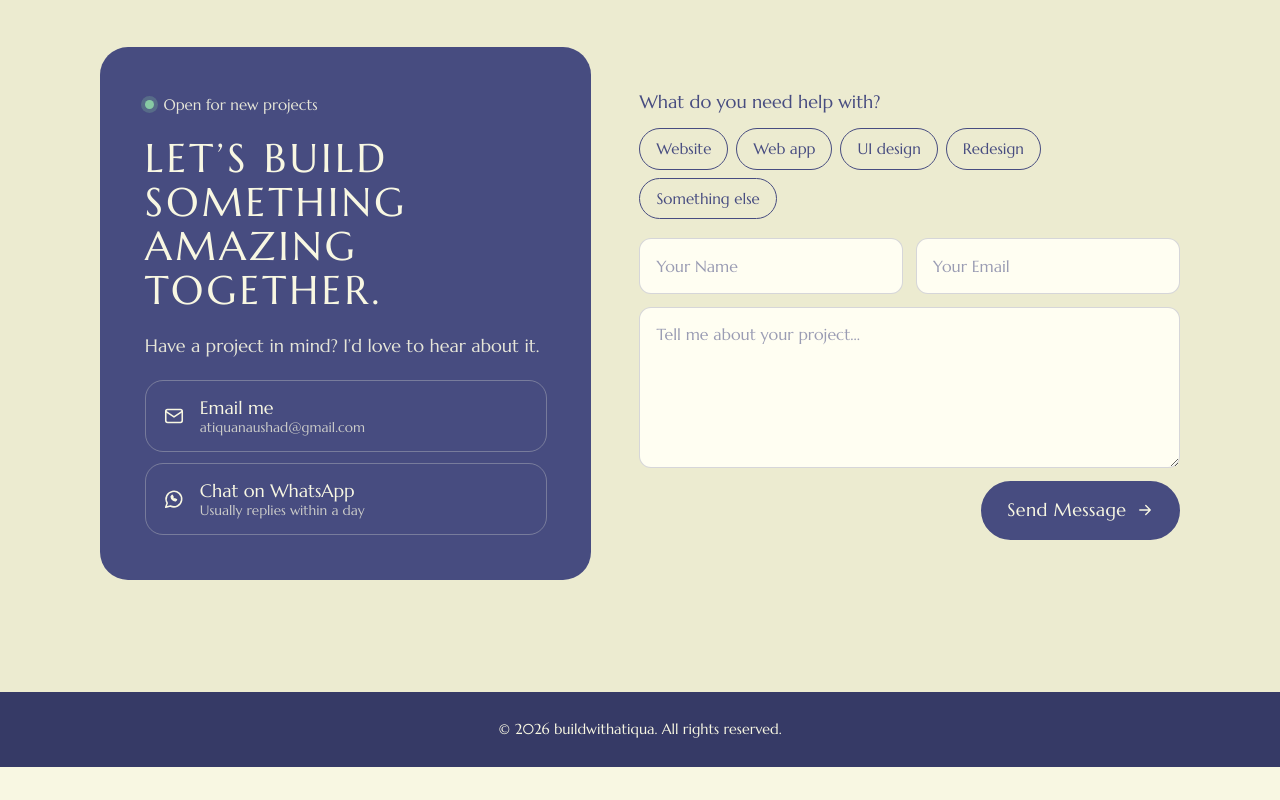
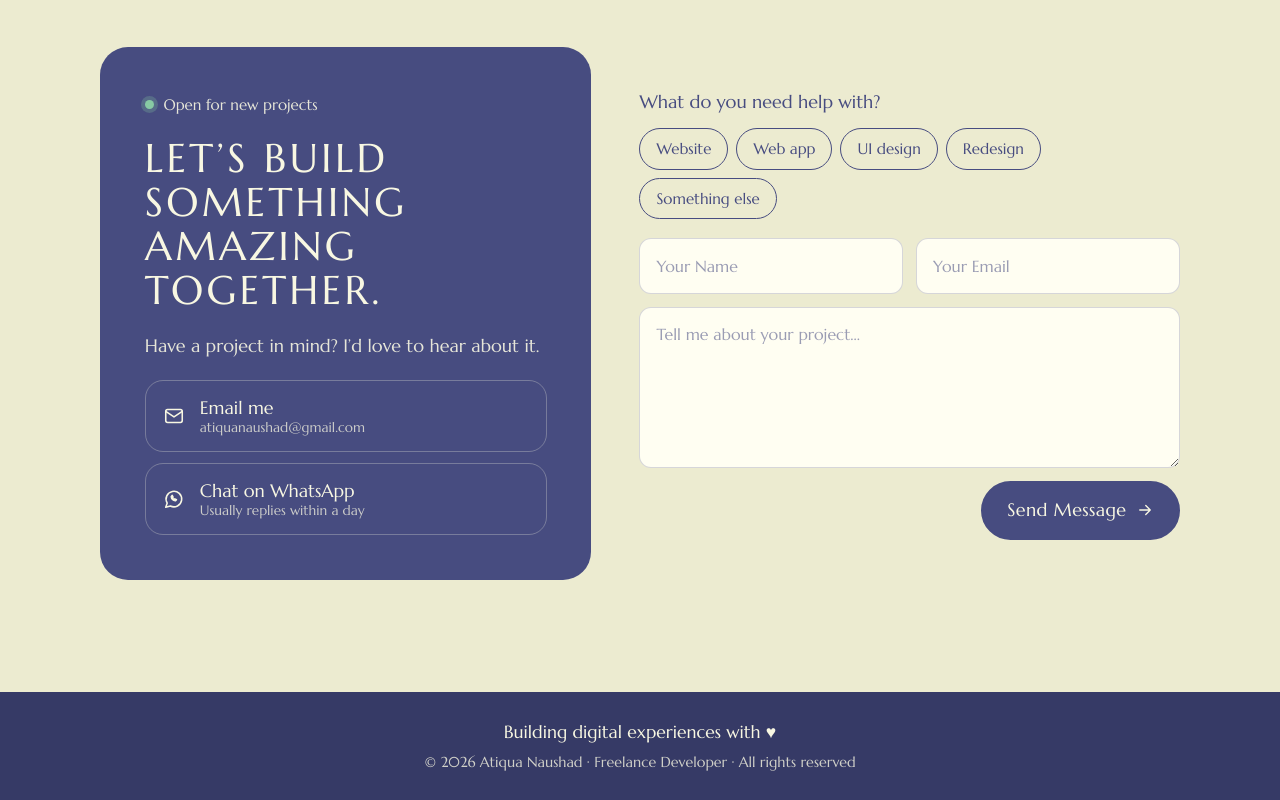
Before and after one commit to AtiquaNaushad/buildwithatiqua, a React (Vite) app: page / in a window 1280 px wide. Shown: the part 5702-6502 px from the top of the page. Before the commit the page ends 6469 px from the top, so only its background shows below. Built offline with nearby package versions, Linux system fonts and the light colour scheme.

Commit message:
Update footer with two-line copyright

```diff
--- a/src/components/Footer.jsx
+++ b/src/components/Footer.jsx
@@ -1,3 +1,8 @@
 export default function Footer() {
-  return <footer>&copy; {new Date().getFullYear()} buildwithatiqua. All rights reserved.</footer>;
+  return (
+    <footer>
+      <p className="foot-main">Building digital experiences with <span aria-hidden="true">&hearts;</span></p>
+      <p className="foot-sub">&copy; {new Date().getFullYear()} Atiqua Naushad &middot; Freelance Developer &middot; All rights reserved</p>
+    </footer>
+  );
 }
--- a/src/styles.css
+++ b/src/styles.css
@@ -528,3 +528,8 @@ section.drip-section { padding: clamp(2.5rem, 5vw, 4rem) 0; }
 @media (prefers-reduced-motion: reduce) {
   .start, .start svg, .start::after { animation: none; }
 }
+
+/* ---------- Footer lines ---------- */
+footer p { margin: 0 auto; max-width: none; }
+.foot-main { font-size: 1.1rem; }
+.foot-sub { margin-top: 0.25rem; font-size: 0.9rem; opacity: 0.8; }
```
